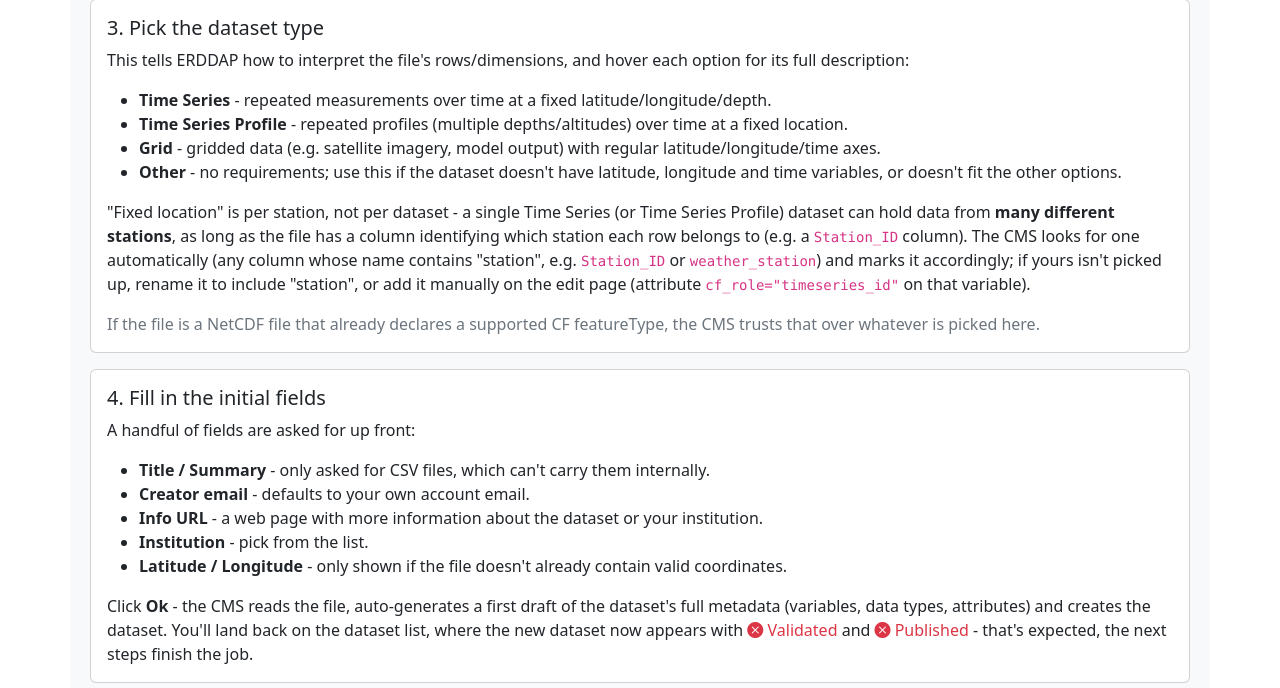
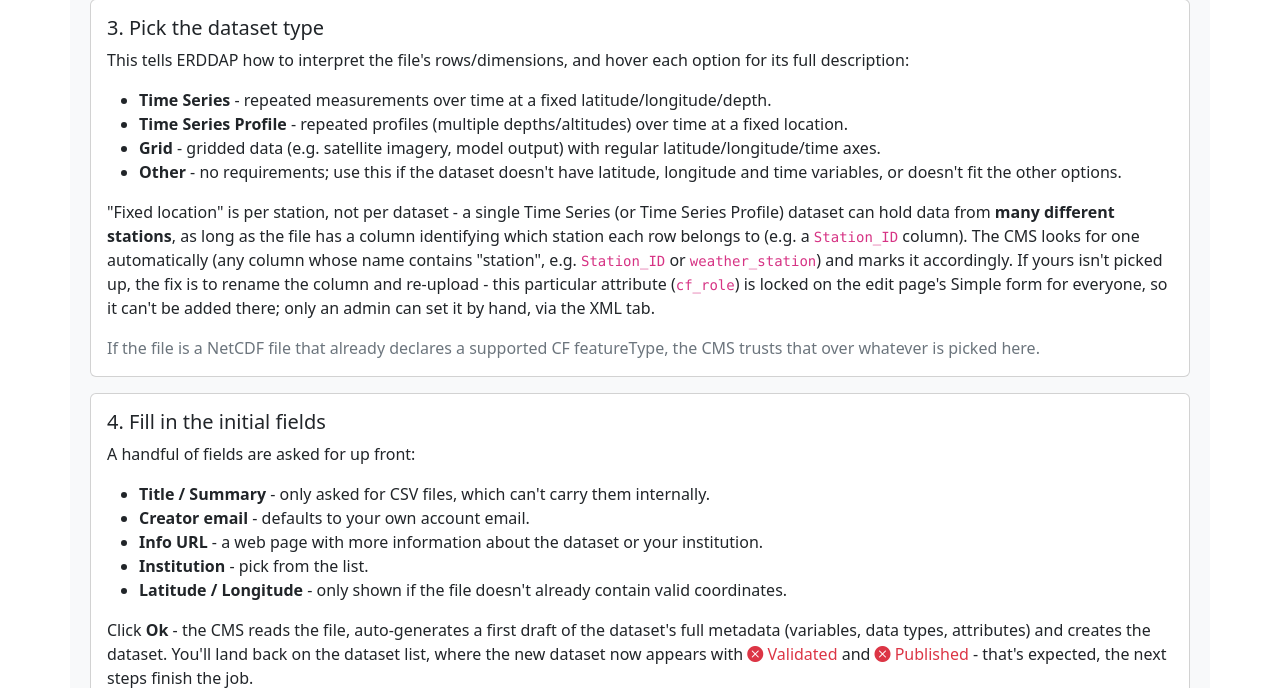
Before and after one commit to ISP-CNR/erddap-cms, a Python web app: template frontend/templates/guide.html in a window 1280 px wide. Shown: the part 690-1378 px from the top of the page. Run offline with Jinja, Linux system fonts and the light colour scheme; the template is opened without the code that fills it, so the values that code supplies are empty; some libraries are stand-ins or nearby versions.

Commit message:
Guide: correct cf_role advice - it's not user-editable, only via admin XML tab
Verified against the actual generation logic (utils.py's
fix_generated_xml) with a synthetic multi-station CSV: the
station-column detection works as documented (any column name
containing "station" gets cf_role=timeseries_id).

But the guide's suggested fix - "add it manually on the edit page" -
was wrong: edit/form.html disables the cf_role field unconditionally
for everyone on the Simple form (disabled=z['@name'] in ['cf_role']),
regardless of admin status. It's only reachable through the XML tab,
which is admin-only. Corrected the guide to say so, instead of
pointing regular users at a field they can't actually use.

```diff
--- a/frontend/templates/guide.html
+++ b/frontend/templates/guide.html
@@ -58,8 +58,9 @@
         can hold data from <b>many different stations</b>, as long as the file has a column identifying which
         station each row belongs to (e.g. a <code>Station_ID</code> column). The CMS looks for one automatically
         (any column whose name contains "station", e.g. <code>Station_ID</code> or <code>weather_station</code>)
-        and marks it accordingly; if yours isn't picked up, rename it to include "station", or add it manually
-        on the edit page (attribute <code>cf_role="timeseries_id"</code> on that variable).
+        and marks it accordingly. If yours isn't picked up, the fix is to rename the column and re-upload - this
+        particular attribute (<code>cf_role</code>) is locked on the edit page's Simple form for everyone, so it
+        can't be added there; only an admin can set it by hand, via the XML tab.
       </p>
       <p class="card-text text-muted">If the file is a NetCDF file that already declares a supported CF
         featureType, the CMS trusts that over whatever is picked here.</p>
```
